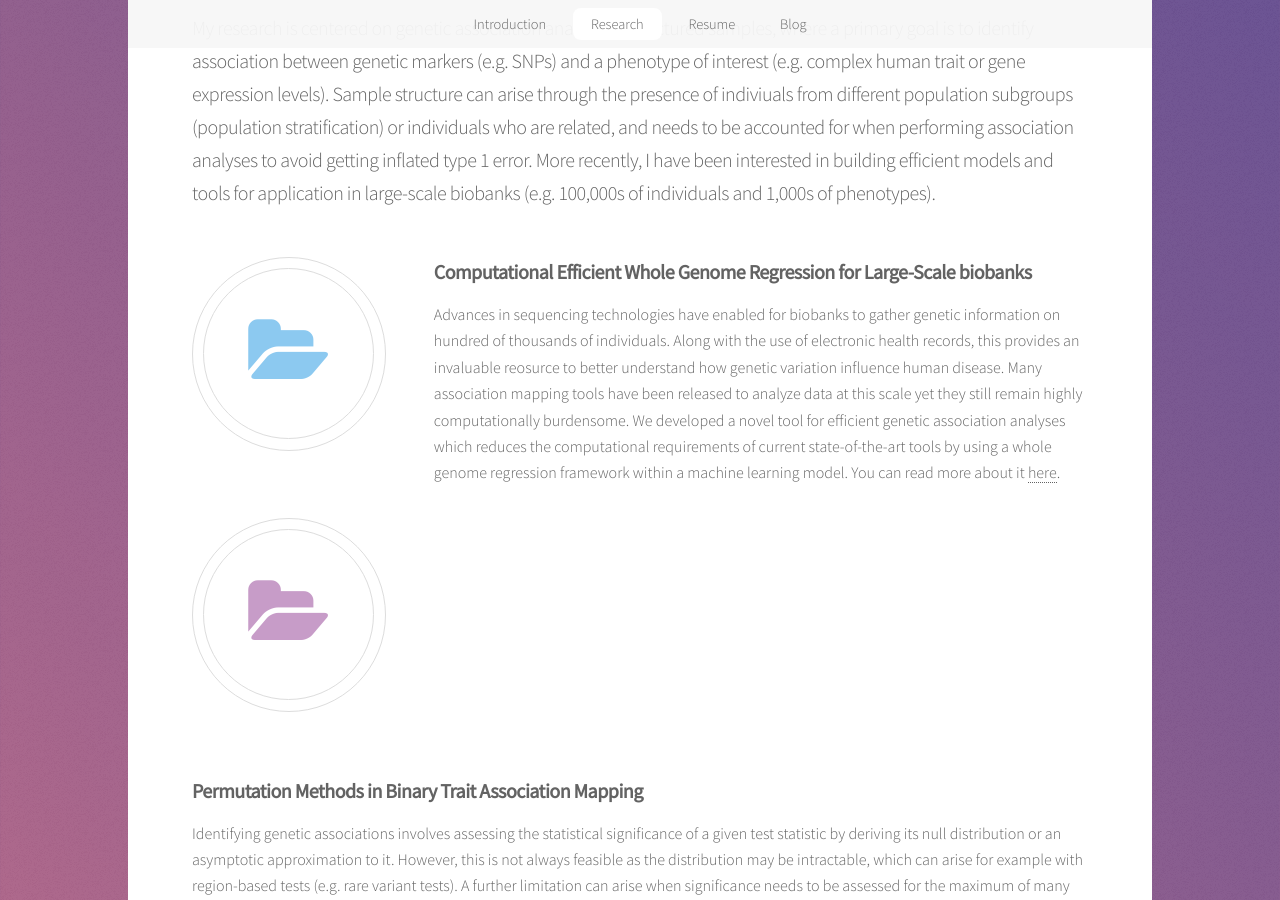
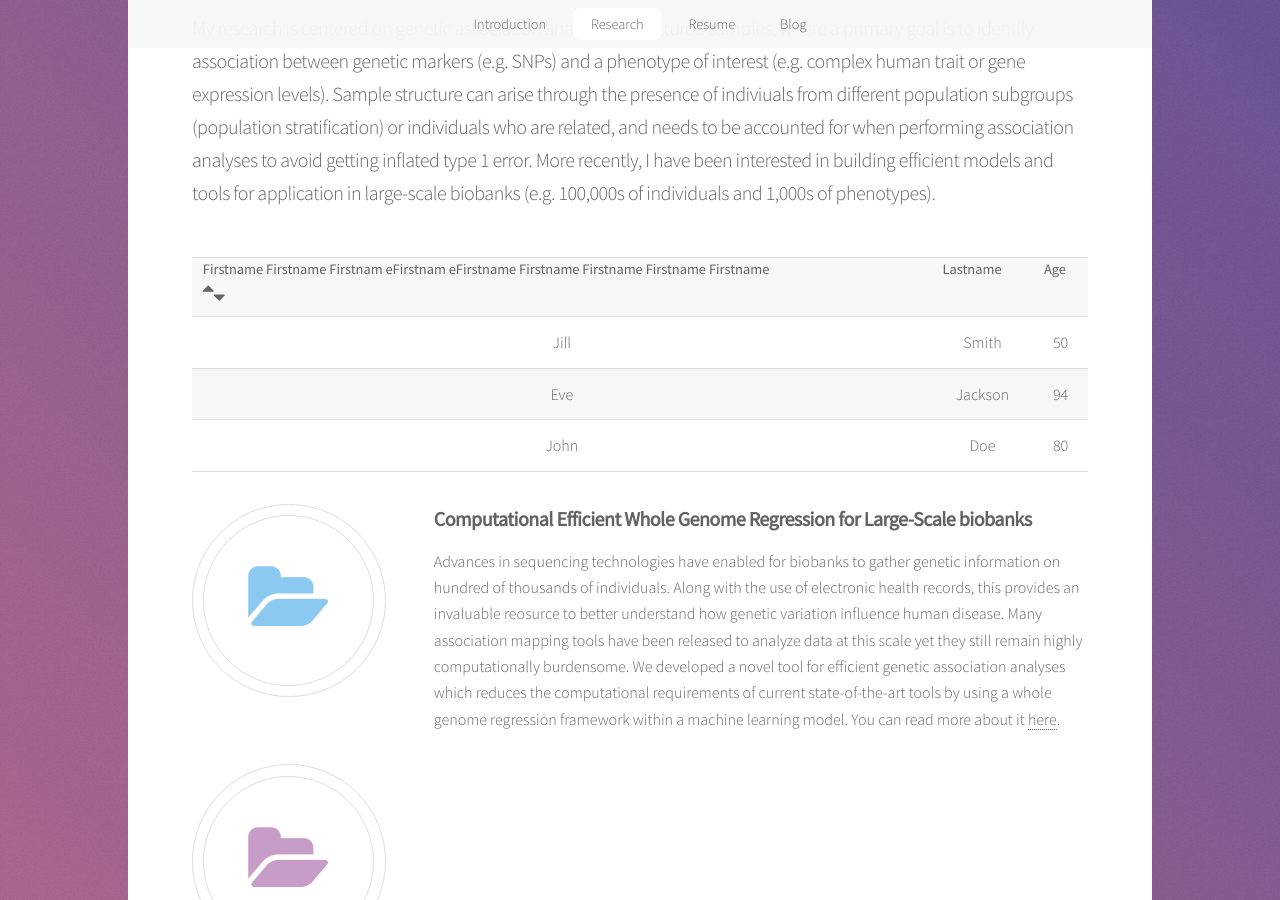
Before and after one commit to joellesophya/joellesophya.github.io, a Jekyll site: the page built from index.html, in a window 1280 px wide and 900 px high, scrolled down 1213 px. Built offline with Jekyll 4.4.1, drawn with Linux system fonts in a browser that asks for light colours.

Commit message:
try as table

```diff
--- a/index.html
+++ b/index.html
@@ -36,6 +36,29 @@ I currently work as a statistical geneticist at the Regeneron Genetics Center wh
         My research is centered on genetic association analysis in structured samples, where a primary goal is to identify association between genetic markers (e.g. SNPs) and a phenotype of interest (e.g. complex human trait or gene expression levels). Sample structure can arise through the presence of indiviuals from different population subgroups (population stratification) or individuals who are related, and needs to be accounted for when performing association analyses to avoid getting inflated type 1 error. More recently, I have been interested in building efficient models and tools for application in large-scale biobanks (e.g. 100,000s of individuals and 1,000s of phenotypes).
         </p>
     </header>
+
+    <table style="width:100%">
+        <tr>
+            <th><div class='filter-container header-container'> <div class='header-text'>  Firstname Firstname Firstnam eFirstnam eFirstname Firstname Firstname Firstname Firstname</div><div class='icon-right'> <span    class= "fa fa-sort-asc fa-lg sort-icon "></span><span   class= "fa fa-sort-desc fa-lg sort-icon  "></span></div></div></th>
+            <th>Lastname</th>
+            <th>Age</th>
+        </tr>
+        <tr>
+            <td>Jill</td>
+            <td>Smith</td>
+            <td>50</td>
+        </tr>
+        <tr>
+            <td>Eve</td>
+            <td>Jackson</td>
+            <td>94</td>
+        </tr>
+        <tr>
+            <td>John</td>
+            <td>Doe</td>
+            <td>80</td>
+        </tr>
+    </table>
 
     <div class="align-left">
         <p>
```
